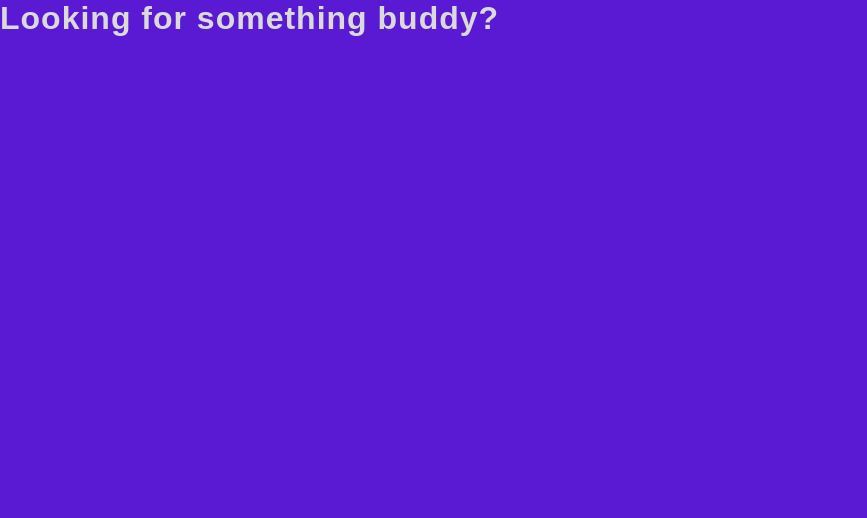
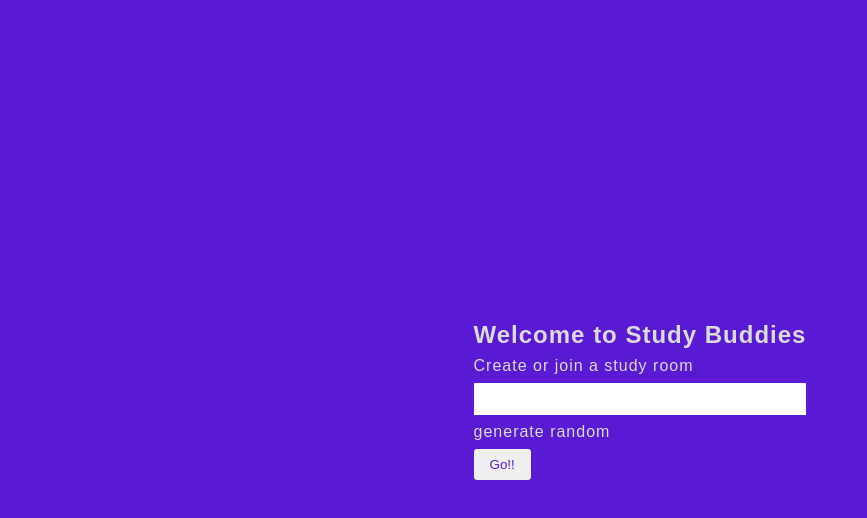
Before and after one commit to AymaneHrouch/FocuSquad-API, a Vue app in the folder vue-client/: page / in a window 1280 px wide. Shown: the top 518 px of the page, without its empty margins (0-867 px from the left). Built offline with nearby package versions, Linux system fonts and the light colour scheme; no server answers; a web font is replaced by a local one.

Commit message:
Add Welcome Page

```diff
--- a/vue-client/src/App.vue
+++ b/vue-client/src/App.vue
@@ -1,11 +1,12 @@
 <template>
   <HomeComponent v-if="globalStore.room" />
-  <h1 v-else>Looking for something buddy?</h1>
+  <WelcomePage v-else />
 </template>
 
 <script setup>
-import HomeComponent from "@c/HomeComponent.vue";
-import { useGlobalStore } from "./stores/global";
+  import HomeComponent from "@c/HomeComponent.vue";
+  import WelcomePage from "@c/WelcomePage.vue";
 
-const globalStore = useGlobalStore();
+  import { useGlobalStore } from "./stores/global";
+  const globalStore = useGlobalStore();
 </script>
--- a/vue-client/src/components/HomeComponent.vue
+++ b/vue-client/src/components/HomeComponent.vue
@@ -99,12 +99,6 @@ body {
   width: 100%;
 }
 
-.svg-icon {
-  background-position: center;
-  background-repeat: no-repeat;
-  display: inline-block;
-}
-
 .not-selectable {
   user-select: none;
   -moz-user-select: none;
--- a/vue-client/src/components/TogglersComponent.vue
+++ b/vue-client/src/components/TogglersComponent.vue
@@ -11,16 +11,22 @@
       :title="`${globalStore.showSettings ? `Hide` : `Open`} Settings`"
     ></span>
   </div>
+  <span @click="logout" class="svg-icon logout-icon" title="Logout"></span>
 </template>
 
 <script setup>
-import { useGlobalStore } from "@s/global";
-import { useSettingsStore } from "@s/settings";
-import { useTimerStore } from "@s/timer";
+import { useGlobalStore } from '@s/global';
+import { useSettingsStore } from '@s/settings';
+import { useTimerStore } from '@s/timer';
 
 const globalStore = useGlobalStore();
 const settingsStore = useSettingsStore();
 const timerStore = useTimerStore();
+
+const logout = () => {
+  // redirect to welcome page
+  window.location.href = '.';
+};
 </script>
 
 <style>
@@ -32,13 +38,33 @@ const timerStore = useTimerStore();
   gap: 1rem;
 }
 
+.svg-icon {
+  background-position: center;
+  background-repeat: no-repeat;
+  display: inline-block;
+
+  padding: 1rem;
+  height: 3rem;
+  width: 3rem;
+  cursor: pointer;
+  border-radius: 50%;
+  background-color: var(--secondary-color);
+  opacity: 0.7;
+}
+
 .chat-icon {
-  background-image: url("@/assets/bx-chat.svg");
+  background-image: url('@/assets/bx-chat.svg');
 }
 
 .settings-icon {
-  background-image: url("@/assets/bxs-cog.svg");
+  background-image: url('@/assets/bxs-cog.svg');
   top: 5rem;
+}
+
+.logout-icon {
+  background-image: url('@/assets/bx-log-out.svg');
+  align-self: center;
+  background-color: transparent;
 }
 
 .chat-icon {
@@ -48,16 +74,4 @@ const timerStore = useTimerStore();
 .settings-icon {
   z-index: 4;
 }
-
-.chat-icon,
-.settings-icon {
-  padding: 1rem;
-  height: 3rem;
-  width: 3rem;
-  box-shadow: #000 0px 0px 5px 1px;
-  cursor: pointer;
-  border-radius: 50%;
-  background-color: var(--secondary-color);
-  opacity: 0.7;
-}
 </style>
--- /dev/null
+++ b/vue-client/src/components/WelcomePage.vue
@@ -0,0 +1,82 @@
+<template>
+  <main>
+    <div class="modal">
+      <h2>Welcome to Study Buddies</h2>
+      <p>Create or join a study room</p>
+      <input type="text" ref="generator" />
+      <span id="generate_room" @click="generateRandomRoom">generate random</span>
+      <button class="btn" @click="go">Go!!</button>
+    </div>
+  </main>
+</template>
+
+<script setup>
+import { ref } from 'vue';
+
+const generator = ref(null);
+
+const randomString = () => Math.random().toString(36).substring(2, 15);
+
+const generateRandomRoom = () => {
+  generator.value.value = randomString();
+};
+
+const go = () => {
+  // Redirect to the room
+  const room = generator.value.value;
+  if (room) {
+    window.location.href = `?room=${room}`;
+  } else {
+    window.location.href = `?room=${randomString()}`;
+  }
+};
+</script>
+
+<style scopped>
+main {
+  display: flex;
+  justify-content: center;
+  align-items: center;
+  height: 100vh;
+  width: 100vw;
+  overflow: hidden;
+}
+
+.modal {
+  display: flex;
+  flex-direction: column;
+  justify-content: center;
+  align-items: flex-start;
+  gap: 0.5rem;
+}
+
+.modal input {
+  align-self: center;
+  height: 2rem;
+  width: 100%;
+  font-size: 1.3rem;
+  padding: 0.5rem;
+}
+
+#generate_room {
+  cursor: pointer;
+  user-select: none;
+}
+
+#generate_room:hover {
+  text-decoration: underline;
+}
+
+.btn {
+  color: var(--bg-color);
+  border: none;
+  border-radius: 0.2rem;
+  padding: 0.5rem 1rem;
+  cursor: pointer;
+  float: right;
+}
+
+.btn:hover {
+  background-color: #be5ed4;
+}
+</style>
```
Also changed, not shown: vue-client/src/assets/bx-log-out.svg (added).
